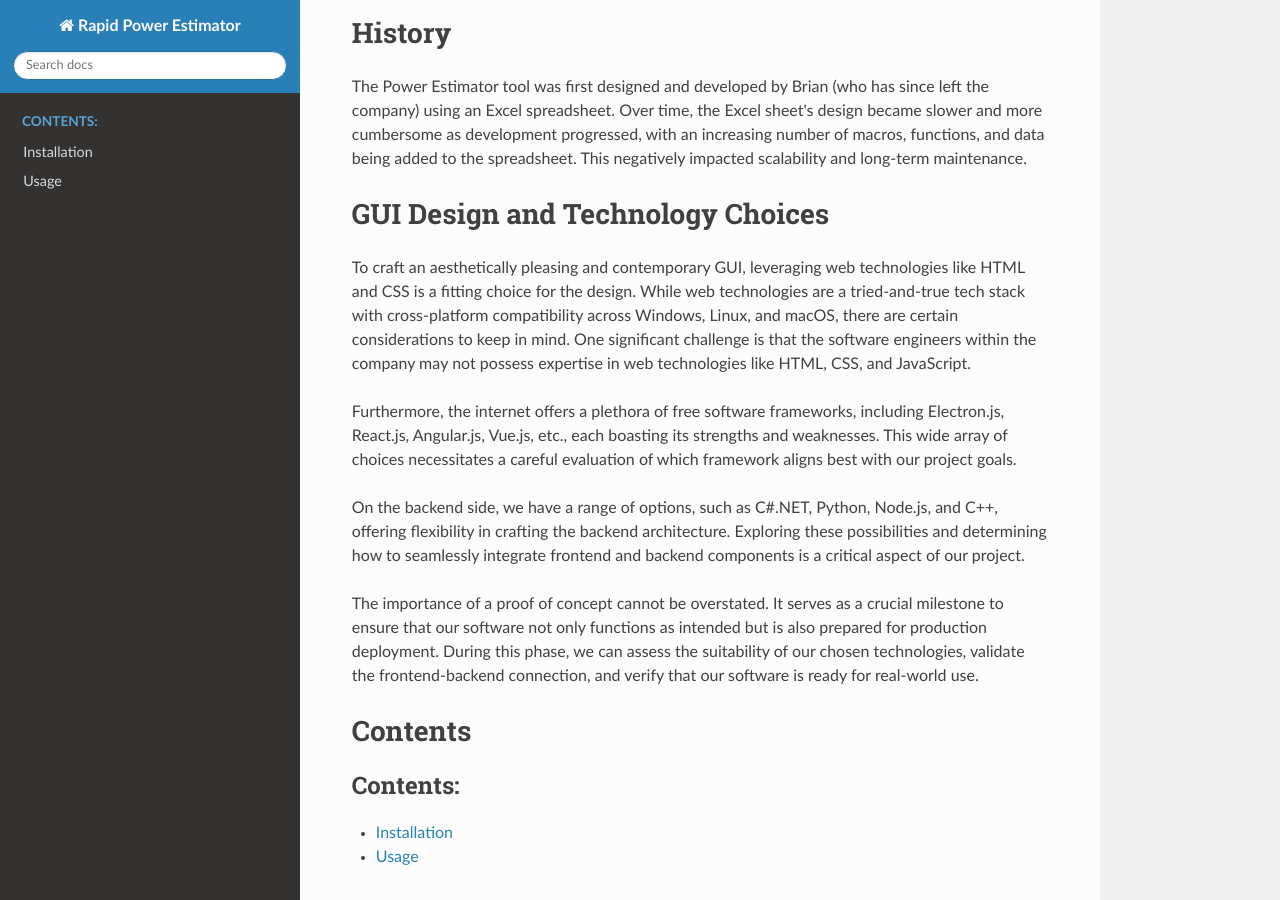
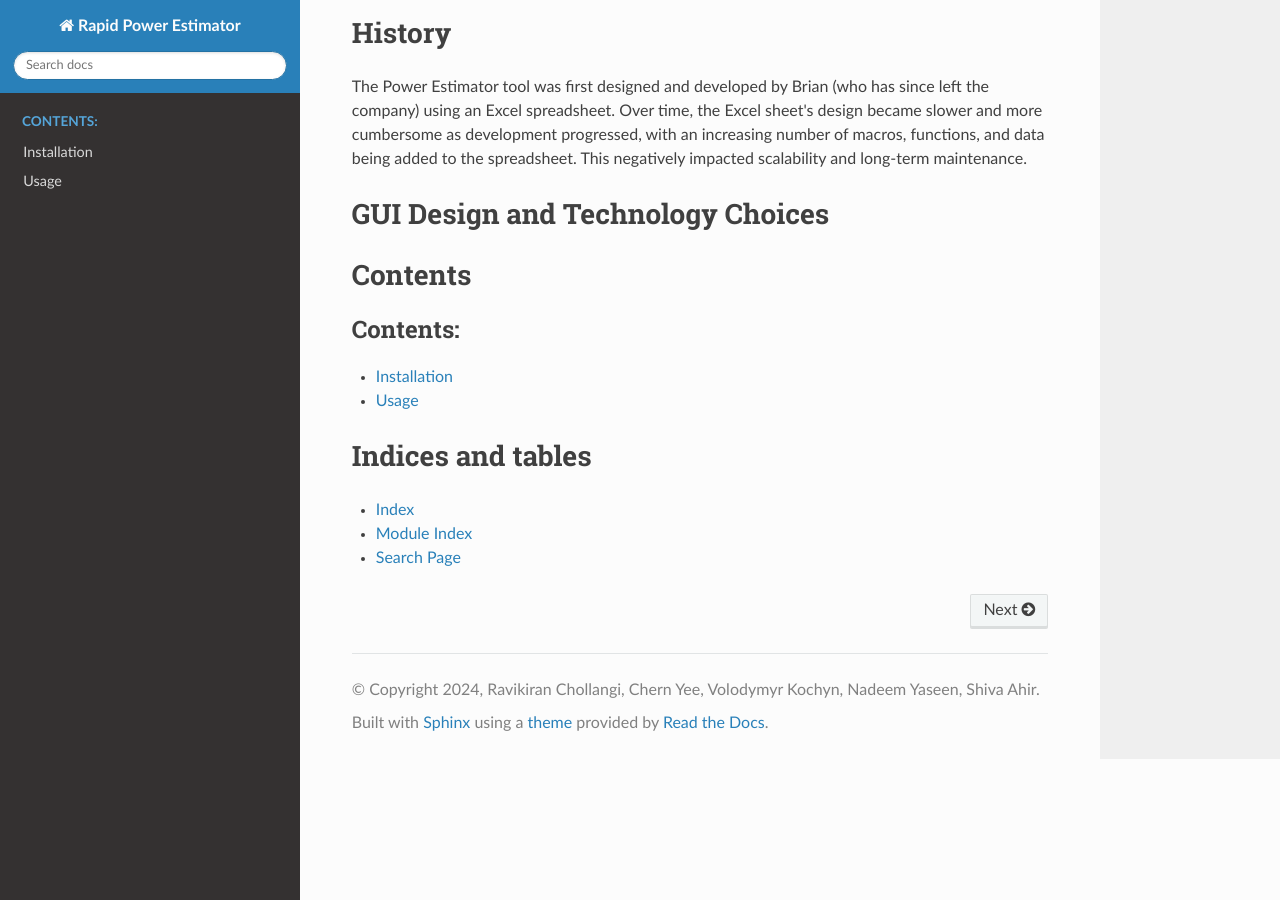
Before and after one commit to os-fpga/rapid_power_estimator, a Sphinx documentation site: the page built from docs/source/index.rst, in a window 1280 px wide and 900 px high, scrolled down 460 px. Built offline with Sphinx 7.4.7 and the Read the Docs theme 3.1.0, drawn with Linux system fonts in a browser that asks for light colours; pages that are not in the unit, such as notebooks, are missing from menus.

Commit message:
Update index.rst

```diff
--- a/docs/source/index.rst
+++ b/docs/source/index.rst
@@ -16,13 +16,6 @@ The Power Estimator tool was first designed and developed by Brian (who has sinc
 GUI Design and Technology Choices
 =================================
 
-To craft an aesthetically pleasing and contemporary GUI, leveraging web technologies like HTML and CSS is a fitting choice for the design. While web technologies are a tried-and-true tech stack with cross-platform compatibility across Windows, Linux, and macOS, there are certain considerations to keep in mind. One significant challenge is that the software engineers within the company may not possess expertise in web technologies like HTML, CSS, and JavaScript.
-
-Furthermore, the internet offers a plethora of free software frameworks, including Electron.js, React.js, Angular.js, Vue.js, etc., each boasting its strengths and weaknesses. This wide array of choices necessitates a careful evaluation of which framework aligns best with our project goals.
-
-On the backend side, we have a range of options, such as C#.NET, Python, Node.js, and C++, offering flexibility in crafting the backend architecture. Exploring these possibilities and determining how to seamlessly integrate frontend and backend components is a critical aspect of our project.
-
-The importance of a proof of concept cannot be overstated. It serves as a crucial milestone to ensure that our software not only functions as intended but is also prepared for production deployment. During this phase, we can assess the suitability of our chosen technologies, validate the frontend-backend connection, and verify that our software is ready for real-world use.
 
 Contents
 ========
```
